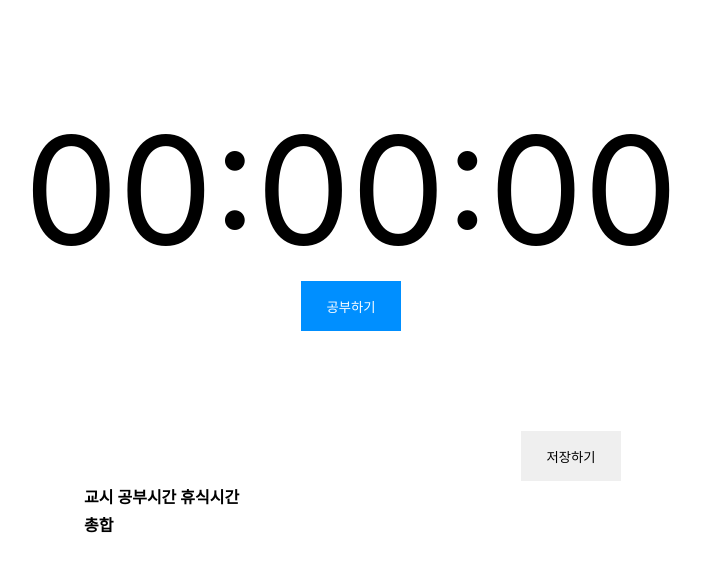
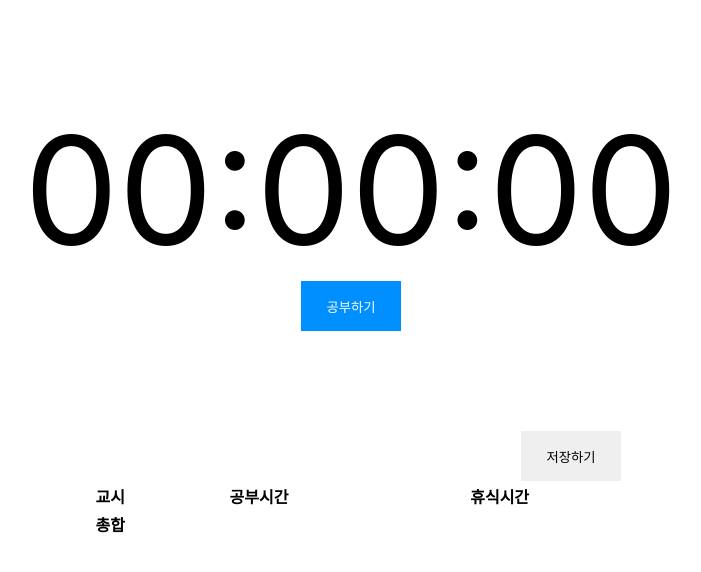
Before and after one commit to Kang-Jh/studytimestopwatch, a React (Create React App) app: page / in a window 1280 px wide. Shown: the top 572 px of the page, without its empty margins (289-990 px from the left). Built offline with nearby package versions, Linux system fonts and the light colour scheme.

Commit message:
v0.3.0 css

```diff
--- a/src/styles/stopwatch.css
+++ b/src/styles/stopwatch.css
@@ -49,3 +49,20 @@
   color: #070707;
   background-color: #fefefe;
 }
+
+.Stopwatch-table {
+  table-layout: fixed;
+  width: 100%;
+}
+
+.Stopwatch-table thead th:nth-child(1) {
+  width: 10%;
+}
+
+.Stopwatch-table thead th:nth-child(2) {
+  width: 45%;
+}
+
+.Stopwatch-table thead th:nth-child(3) {
+  width: 45%;
+}
```
